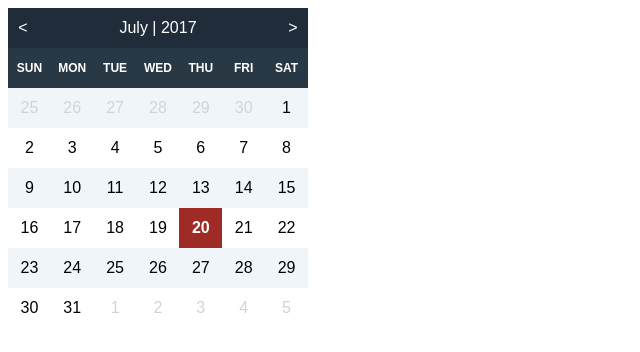
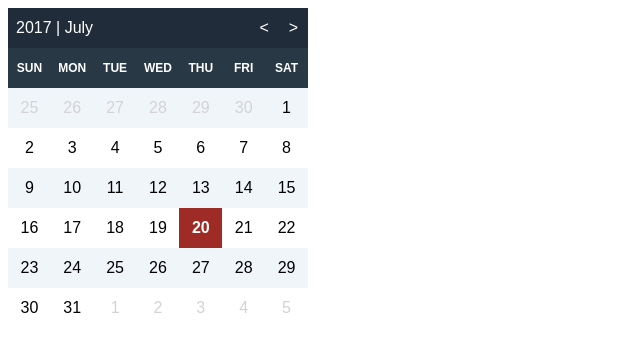
Before and after one commit to ogabrielp/angular-calendar-widget, a website: page index.htm in a window 1280 px wide. Shown: the whole page, without its empty margins (0-640 px from the left). Drawn offline with nearby package versions, Linux system fonts and the light colour scheme.

Commit message:
Fix issues with previous approach for a customizable header - It was going to be very troublesome to maintain the central acw.header_title always updated. Customization was reduced to improve on code maintainability and diminish effort on the user-end.

```diff
--- a/css/style.css
+++ b/css/style.css
@@ -14,8 +14,9 @@ div#angular-flat-calendar div#calendar-header {
 
 div#angular-flat-calendar div#calendar-header-month-year-container {
   width: 80%;
-  text-align: center;
+  text-align: left;
   cursor: pointer;
+  padding-left: 8px;
 }
 
 div#angular-flat-calendar div#calendar-header-month-year-container:hover,
--- a/js/angular-calendar-widget.js
+++ b/js/angular-calendar-widget.js
@@ -3,11 +3,18 @@ angular.module('angularFlatCalendar', []).directive('calendarWidgetDirective', f
         restrict: 'E',
         template: '<div id=\'angular-flat-calendar\'>'+
           '<div id=\'calendar-header\' style=\'display: flex\'>'+
+            '<div id=\'calendar-header-month-year-container\' ng-if="!acw.header_year_first">'+
+              '<span id="calendar-header-month-year-container-month">{{acw.currentMonthName}}</span>'+
+              '<span id="calendar-header-month-year-container-separator">{{acw.header_separator}}</span>'+
+              '<span id="calendar-header-month-year-container-year">{{acw.currentYear}}</span>'+
+            '</div>'+
+            '<div id=\'calendar-header-month-year-container\' ng-if="acw.header_year_first">'+
+              '<span id="calendar-header-month-year-container-year">{{acw.currentYear}}</span>'+
+              '<span id="calendar-header-month-year-container-separator">{{acw.header_separator}}</span>'+
+              '<span id="calendar-header-month-year-container-month">{{acw.currentMonthName}}</span>'+
+            '</div>'+
             '<div id=\'calendar-header-previous-month\' ng-click="acw.shiftMonth(-1)">'+
               '<span>{{acw.header_previous}}</span>'+
-            '</div>'+
-            '<div id=\'calendar-header-month-year-container\'>'+
-              '<span>{{acw.header_title}}</span>'+
             '</div>'+
             '<div id=\'calendar-header-next-month\' ng-click="acw.shiftMonth(1)">'+
               '<span>{{acw.header_next}}</span>'+
@@ -32,7 +39,7 @@ angular.module('angularFlatCalendar', []).directive('calendarWidgetDirective', f
             '</table>'+
           '</div>'+
         '</div>',
-        controller: function($scope) {
+        controller: function($rootScope, $scope) {
           $scope['acw'] = {};
           $scope['acw'].weekdays_names = ['Sunday', 'Monday', 'Tuesday', 'Wednesday', 'Thursday', 'Friday', 'Saturday'];
           $scope['acw'].weekdays_short = ['Sun', 'Mon', 'Tue', 'Wed', 'Thu', 'Fri', 'Sat'];
@@ -52,9 +59,10 @@ angular.module('angularFlatCalendar', []).directive('calendarWidgetDirective', f
           $scope['acw'].today = today;
           $scope['acw'].events = {};
 
-          $scope['acw'].header_title = $scope['acw'].currentMonthName + ' | ' + $scope['acw'].currentYear;
+          $scope['acw'].header_separator = ' | ';
           $scope['acw'].header_previous = '<';
           $scope['acw'].header_next = '>';
+          $scope['acw'].header_year_first = true;
 
           $scope['acw'].previousMonthCallback = function(){};
           $scope['acw'].nextMonthCallback = function(){};
@@ -243,6 +251,7 @@ angular.module('angularFlatCalendar', []).directive('calendarWidgetDirective', f
           }
 
           $scope['acw'].weeks = $scope['acw'].populateVisibleDays();
+          $scope.$emit('angular-calendar-widget-loaded');
         }
     };
 });
```
